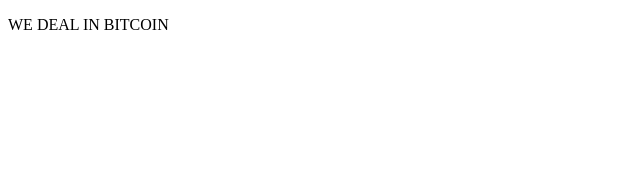
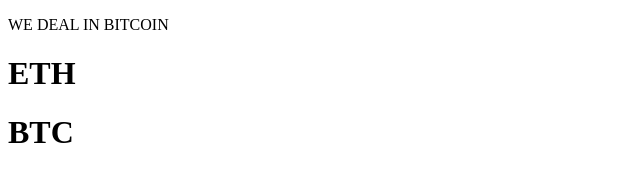
Before and after one commit to Rhema7776/newProject, a plain HTML site: page about.html in a window 1280 px wide. Shown: the whole page, without its empty margins (0-640 px from the left). Drawn offline with Linux system fonts and the light colour scheme.

Commit message:
second commit

```diff
--- a/about.html
+++ b/about.html
@@ -8,5 +8,7 @@
 </head>
 <body>
     <p>WE DEAL IN BITCOIN</p>
+    <h1>ETH</h1><h1>BTC</h1>
+
 </body>
 </html>
```
